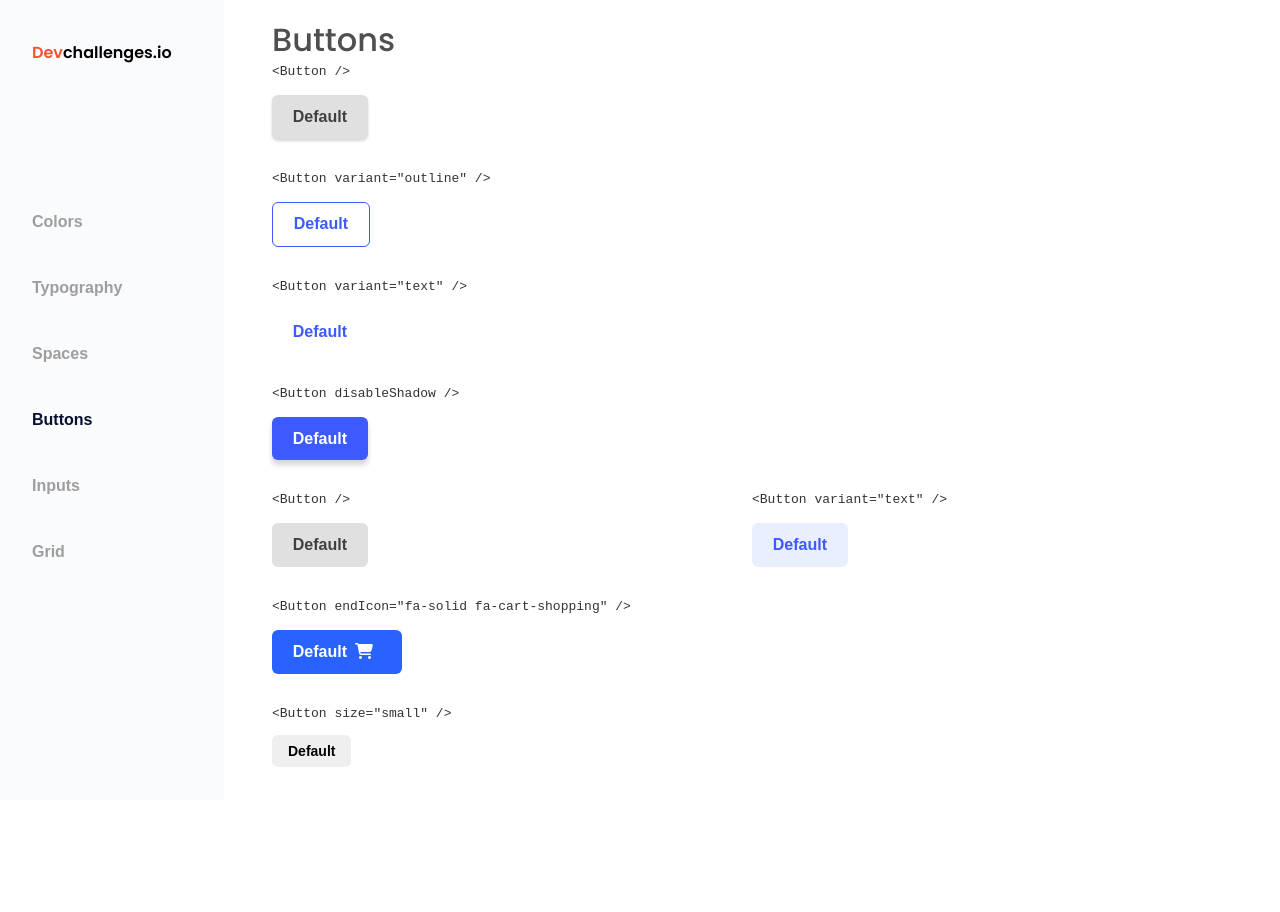
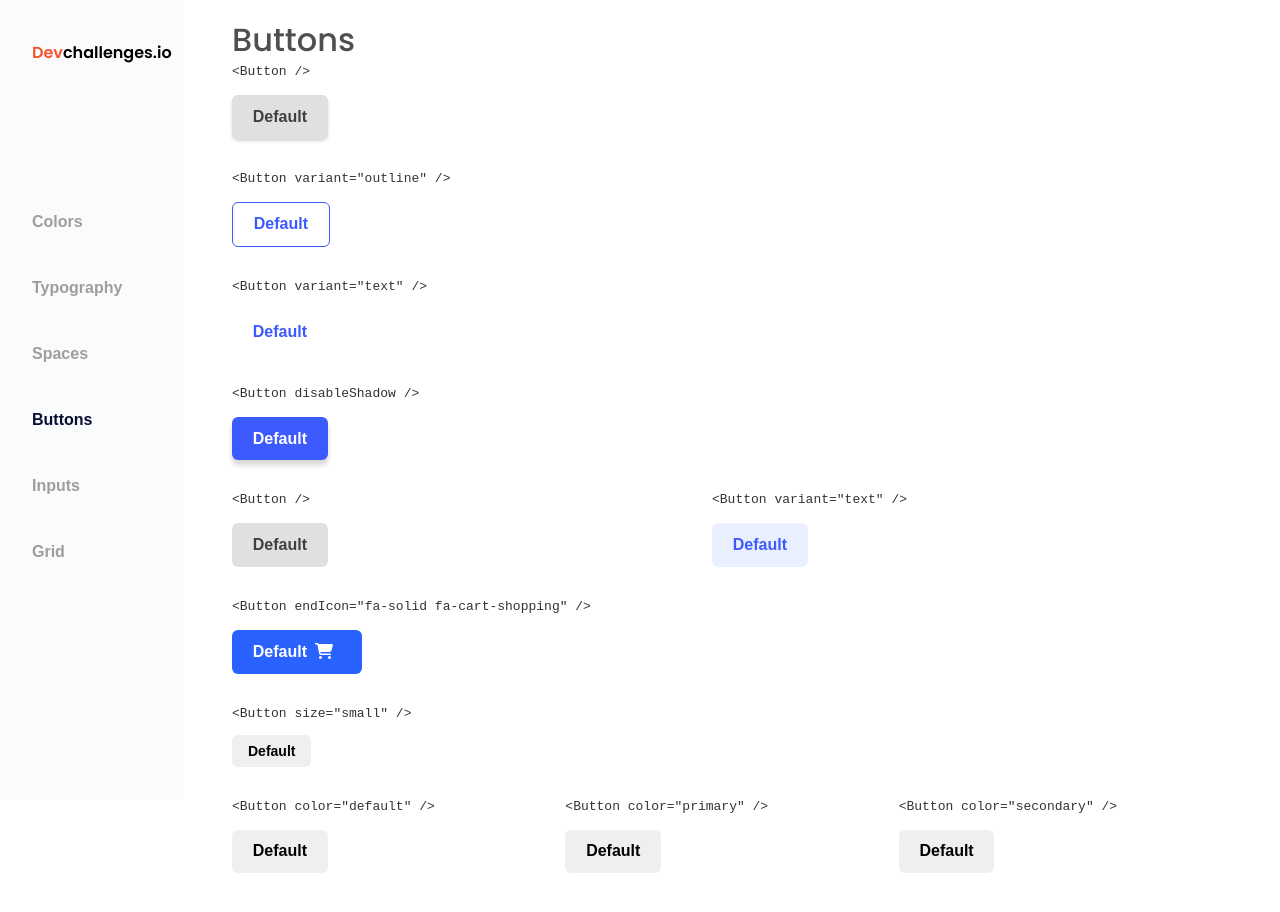
Before and after one commit to gabycode/buttonComponent, a React (Vite) app: page / in a window 1280 px wide. Shown: the top 912 px of the page. Before the commit the page ends 815 px from the top, so only its background shows below. Built offline with nearby package versions, Linux system fonts and the light colour scheme.

Commit message:
add: more button rows

```diff
--- a/src/components/Buttons.jsx
+++ b/src/components/Buttons.jsx
@@ -113,6 +113,21 @@
           </button>
         </div>
       </div>
+
+      <div className="button-row">
+        <div className="btns-container">
+          <pre className="button-title">&lt;Button color="default" /&gt;</pre>
+          <button className="btn-default">Default</button>
+        </div>
+        <div className="btns-container">
+          <pre className="button-title">&lt;Button color="primary" /&gt;</pre>
+          <button className="btn-primary">Default</button>
+        </div>
+        <div className="btns-container">
+          <pre className="button-title">&lt;Button color="secondary" /&gt;</pre>
+          <button className="btn-secondary">Default</button>
+        </div>
+      </div>
     </div>
   );
 }
```
